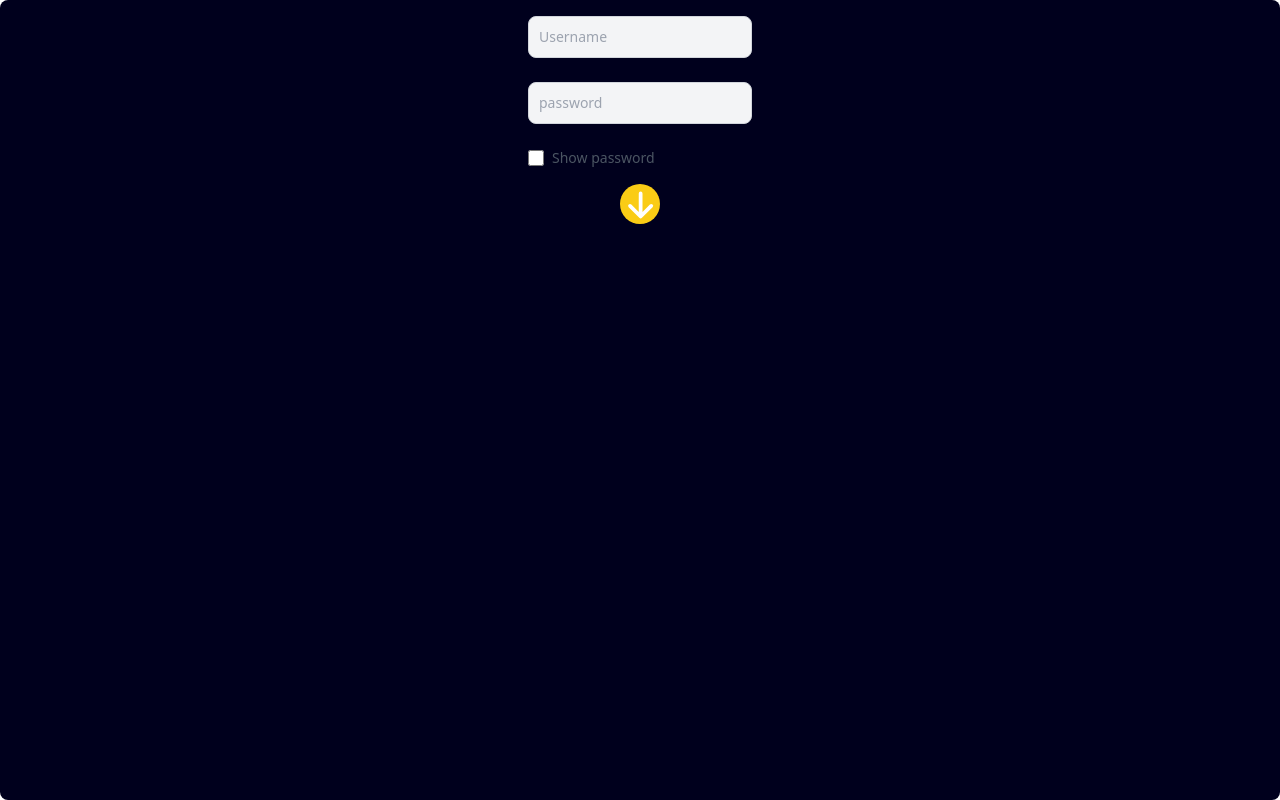
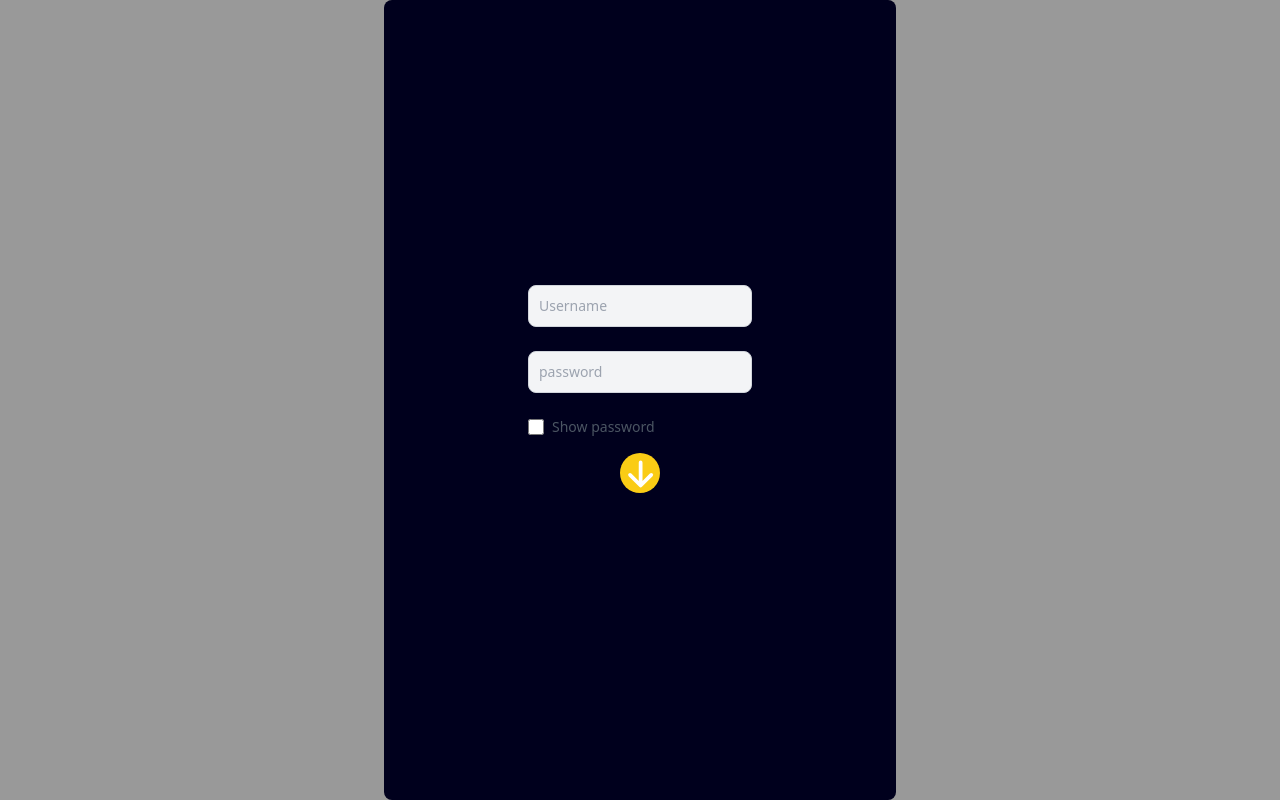
Before and after one commit to sri-nivas1227/wysa-frontend, a React (Vite) app: page / in a window 1280 px wide. Built offline with nearby package versions, Linux system fonts and the light colour scheme.

Commit message:
responsive styling update

```diff
--- a/src/App.jsx
+++ b/src/App.jsx
@@ -3,7 +3,7 @@ import Login from "./components/Login"
 function App() {
 
   return (
-   <div className='m-auto rounded-lg'>
+   <div className='m-auto w-full sm:w-1/2 md:w-2/5 h-screen rounded-lg'>
     <Login />
 
    </div>
--- a/src/components/Login.jsx
+++ b/src/components/Login.jsx
@@ -43,7 +43,7 @@ const Login =  () => {
       }
 
   return (
-    <div className="bg-[#00001d] w-full h-screen rounded-lg text-center p-4">
+    <div className="bg-[#00001d] w-full h-full flex justify-center items-center  rounded-lg text-center p-4">
        {showCurrent && <div>
         <div className="flex h-1/2 flex-col items-center justify-center">
                 <div className="">
--- a/src/components/QFour.jsx
+++ b/src/components/QFour.jsx
@@ -39,7 +39,7 @@ const QFour = (focus_hours) => {
   }
 
   return (
-    <div className="bg-[#00001d] h-screen rounded-lg text-center p-4">
+    <div className="bg-[#00001d] h-full flex justify-center items-center rounded-lg text-center p-4">
         {showCurrent && <div className="">
           <h2 className="text-white my-4">{"Ok. How many hours sleep do you get in in a typical night?"}</h2>
           <div id="options" className="text-white border rounded-lg">
--- a/src/components/QOne.jsx
+++ b/src/components/QOne.jsx
@@ -46,7 +46,7 @@ const QOne = () => {
       method : 'POST',
       mode : 'cors',
       headers : {
-        'Content-Type' : 'application/json',
+        "Content-Type" : "application/json",
         "Authorization" : "Bearer "+localStorage.getItem('token')
       },
       body: JSON.stringify({
@@ -63,7 +63,7 @@ const QOne = () => {
     }
   }
   return (
-    <div className="bg-[#00001d] h-screen rounded-lg text-center p-4">
+    <div className="bg-[#00001d] h-full flex justify-center items-center rounded-lg text-center p-4">
       {showCurrent && <div className="">
 
         <h2 className="text-white my-4">{"That's a great goal. How long have you been struggling with your sleep?"}</h2>
--- a/src/components/QThree.jsx
+++ b/src/components/QThree.jsx
@@ -39,7 +39,7 @@ const QThree = (focus_time) => {
     }
   }
   return (
-      <div className="bg-[#00001d] h-screen rounded-lg text-center p-4">
+      <div className="bg-[#00001d] h-full flex justify-center items-center rounded-lg text-center p-4">
         {showCurrent && <div className="">
           <h2 className="text-white my-4">{"What time do you get out of bed to start your day?"}</h2>
           <div id="options" className="text-white border rounded-lg">
--- a/src/components/QTwo.jsx
+++ b/src/components/QTwo.jsx
@@ -36,7 +36,7 @@ const QTwo = () => {
     }
   }
   return (
-    <div className="bg-[#00001d] h-screen rounded-lg text-center p-4">
+    <div className="bg-[#00001d] h-full flex justify-center items-center rounded-lg text-center p-4">
         {showCurrent && <div className="">
           <h2 className="text-white my-4">{"What time do you go to bed for sleep?"}</h2>
           <div id="options" className="text-white border rounded-lg">
--- a/src/components/Score.jsx
+++ b/src/components/Score.jsx
@@ -3,10 +3,10 @@
 const Score = (scoreObj) => {
      const score = scoreObj.score
   return (
-    <div className='bg-[#00001d] text-white h-screen rounded-lg text-center p-4'>
+    <div className='bg-[#00001d] text-white h-full flex justify-center items-center rounded-lg text-center p-4'>
 
-        <h1 className="text-lg">Your Sleep Score is:
-        <span className="text-xl font-semibold">{score}</span></h1>
+        <h1 className="text-lg">Your Sleep Score is :
+        <span className="text-xl font-semibold">{"  "+score}</span></h1>
 
     </div>
   )
--- a/src/index.css
+++ b/src/index.css
@@ -1,3 +1,7 @@
 @tailwind base;
 @tailwind components;
 @tailwind utilities;
+
+body{
+    background-color: #999
+}
```
